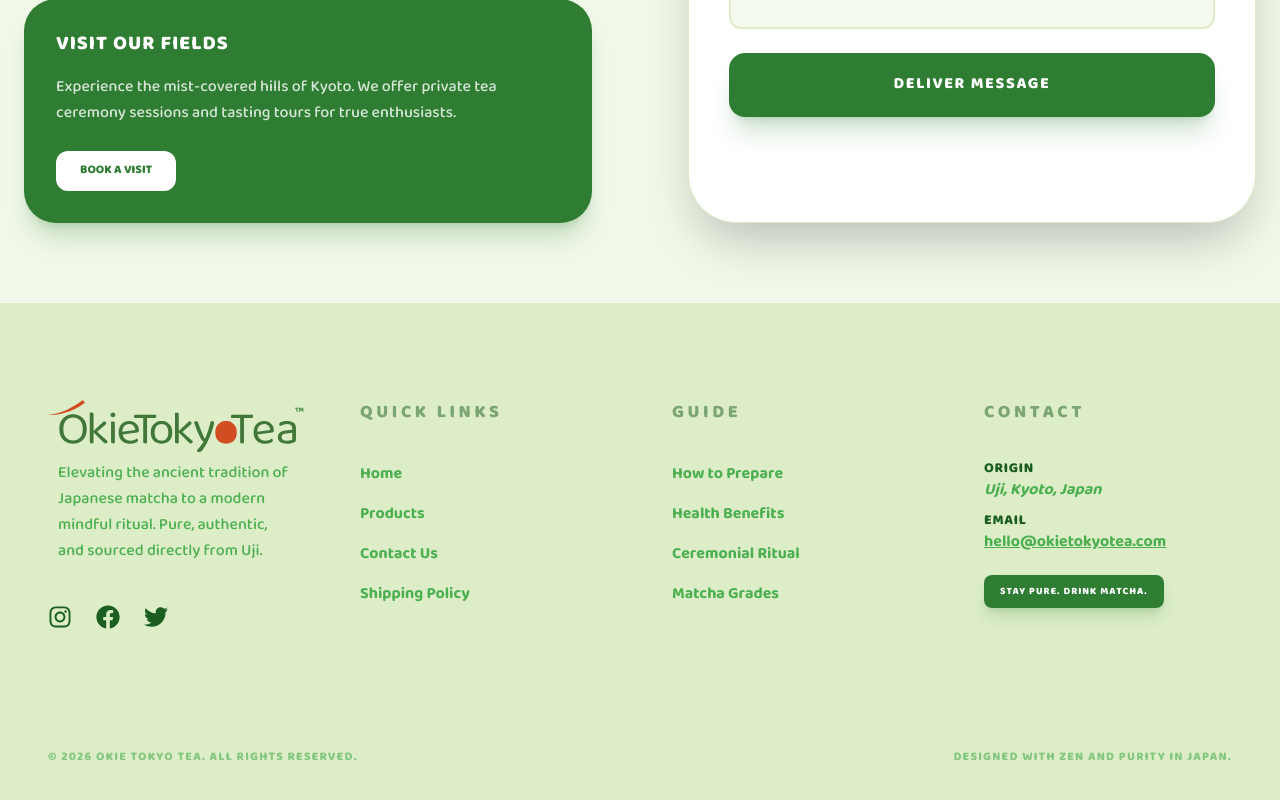
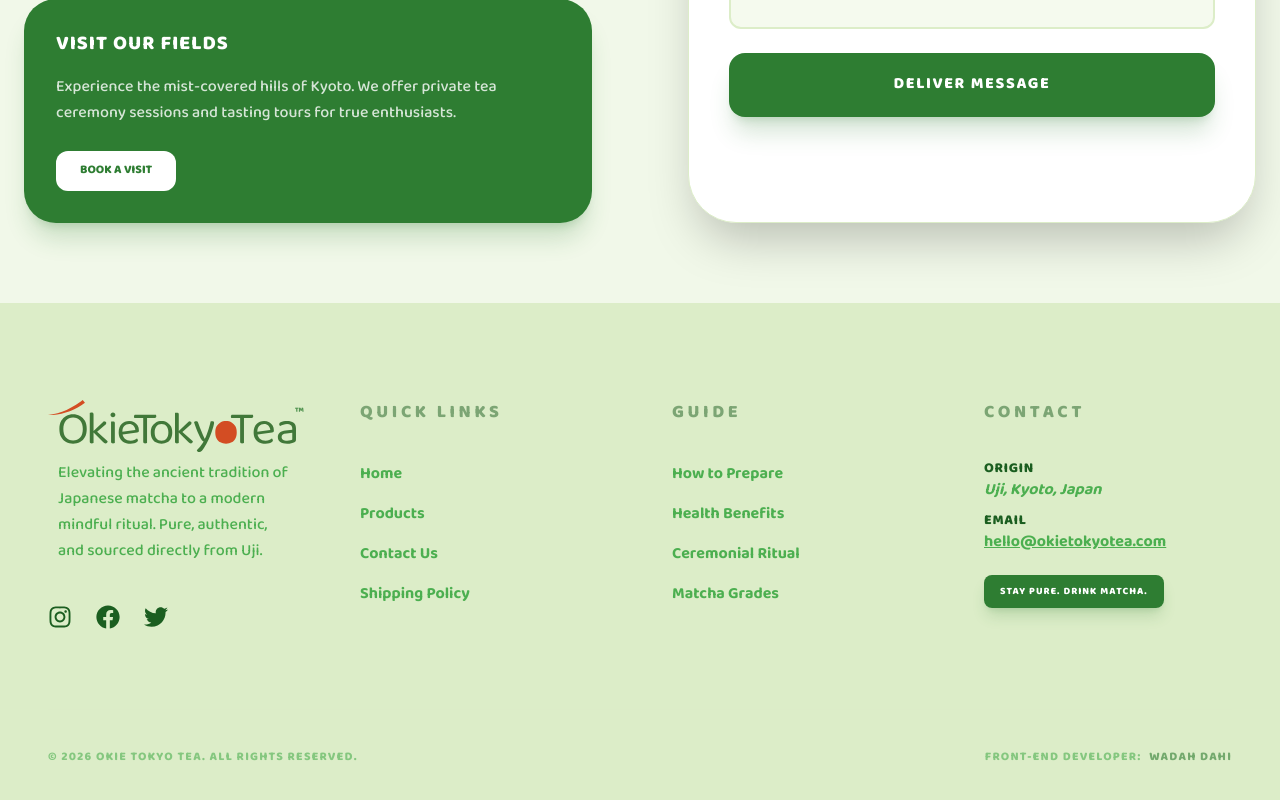
Before and after one commit to wadahdahi/okie-tokyo-tea-website, a React (Vite) app: page /contact in a window 1280 px wide. Shown: the part 783-1583 px from the top of the page. Built offline with nearby package versions, Linux system fonts and the light colour scheme.

Commit message:
style(ui): add developer attribution and apply glassmorphism to back-to-top button

```diff
--- a/src/components/common/UI/BackToTop/BackToTop.tsx
+++ b/src/components/common/UI/BackToTop/BackToTop.tsx
@@ -36,7 +36,7 @@ const BackToTop: React.FC = () => {
           transition={{ duration: 0.3, ease: "easeOut" }}
           onClick={scrollToTop}
           title="Back to Top"
-          className="fixed bottom-6 right-6 lg:bottom-10 lg:right-10 z-50 p-4 rounded-full bg-brand-accent text-brand-bg shadow-xl hover:bg-brand-deep hover:shadow-2xl active:scale-95 transition-all group flex items-center justify-center"
+          className="fixed bottom-14 right-6 lg:bottom-16 lg:right-10 z-1000 p-4 rounded-full bg-brand-accent/50 backdrop-blur-md text-brand-bg border border-brand-bg/30 shadow-xl hover:bg-brand-accent/80 hover:shadow-2xl active:scale-95 transition-all group flex items-center justify-center"
         >
           <FaArrowUp className="text-xl group-hover:-translate-y-1 transition-transform" />
         </motion.button>
--- a/src/layouts/Footer/index.tsx
+++ b/src/layouts/Footer/index.tsx
@@ -108,7 +108,9 @@ const Footer: React.FC = () => {
 
       <div className="max-w-[1400px] mx-auto border-t border-brand-border mt-20 pt-10 flex flex-col md:flex-row justify-between items-center gap-6 text-xs text-brand-muted font-black tracking-widest uppercase opacity-60">
         <p>© {new Date().getFullYear()} Okie Tokyo Tea. All rights reserved.</p>
-        <p>Designed with Zen and Purity in Japan.</p>
+        <p>
+          Front-end Developer: <span className="text-brand-accent ml-1">Wadah Dahi</span>
+        </p>
       </div>
     </footer>
   );
```
